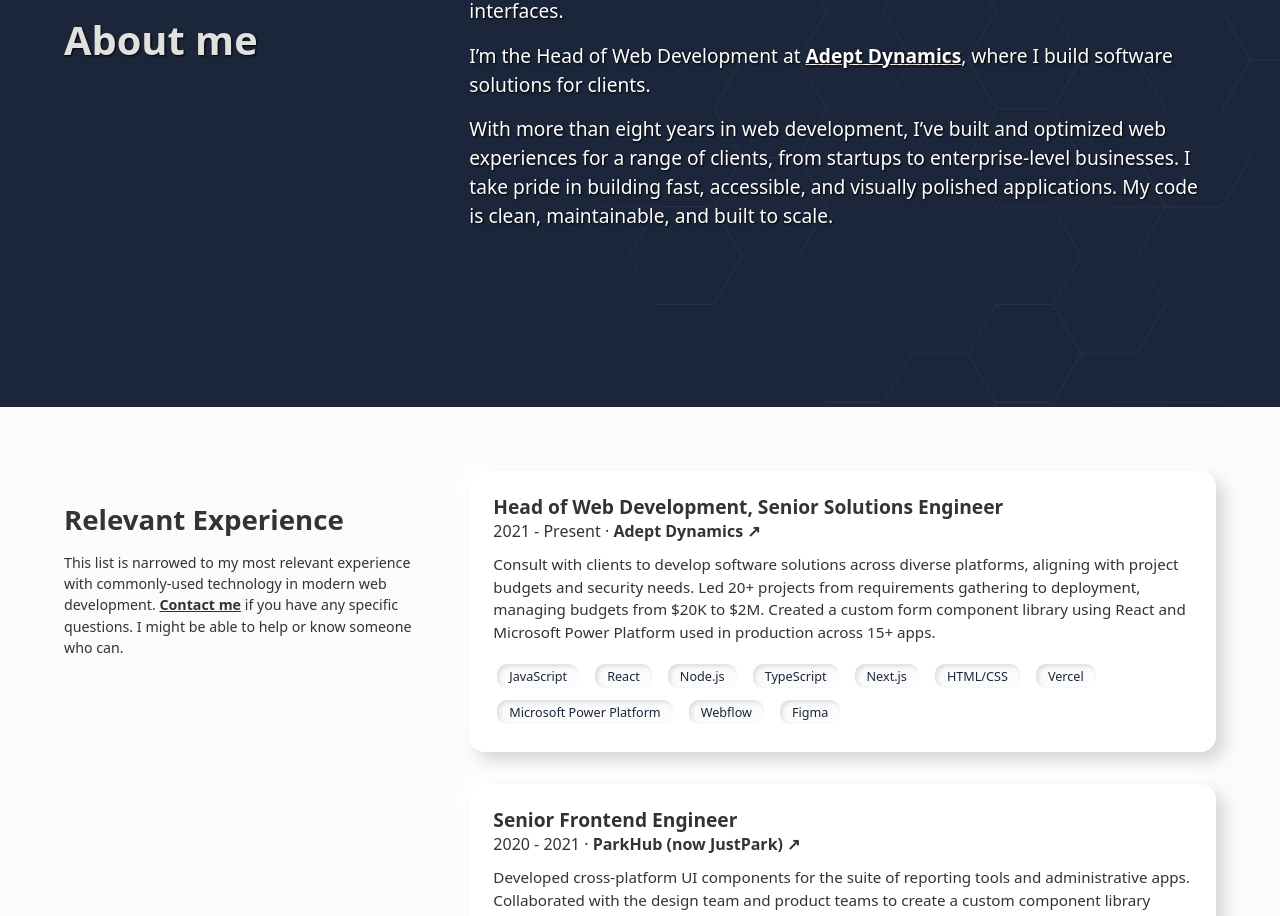
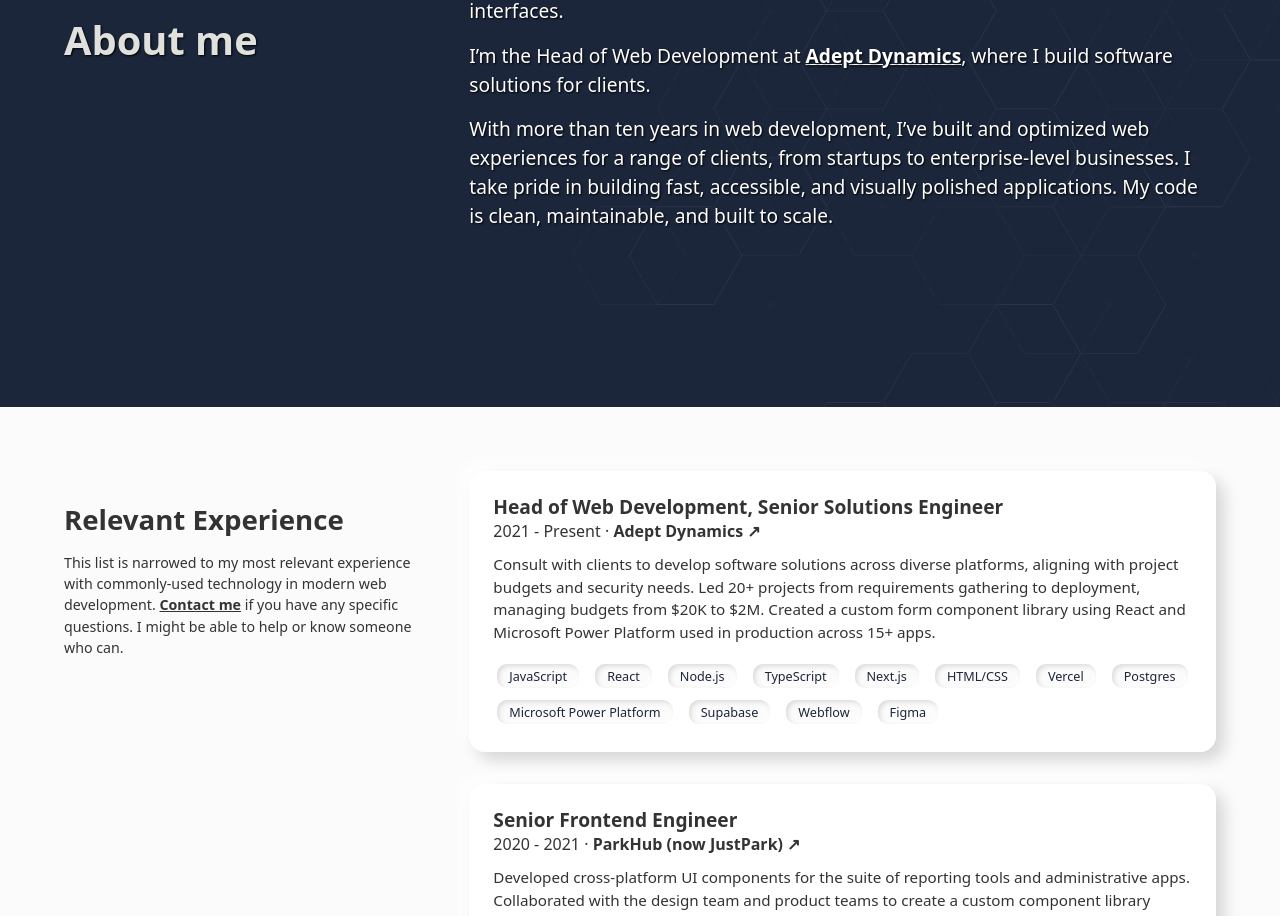
Before and after one commit to ryancperry/portfolio-site, a Next.js app: page / in a window 1280 px wide. Shown: the part 851-1767 px from the top of the page. Built offline with nearby package versions, Linux system fonts and the light colour scheme.

Commit message:
Minor content updates

```diff
--- a/src/app/about/AboutBanner.tsx
+++ b/src/app/about/AboutBanner.tsx
@@ -27,7 +27,7 @@
             , where I build software solutions for clients.
           </p>
           <p>
-            With more than eight years in web development, I’ve built and
+            With more than ten years in web development, I’ve built and
             optimized web experiences for a range of clients, from startups to
             enterprise-level businesses. I take pride in building fast,
             accessible, and visually polished applications. My code is clean,
--- a/src/content/experience.ts
+++ b/src/content/experience.ts
@@ -23,7 +23,9 @@
       'Next.js',
       'HTML/CSS',
       'Vercel',
+      'Postgres',
       'Microsoft Power Platform',
+      'Supabase',
       'Webflow',
       'Figma',
     ],
```
